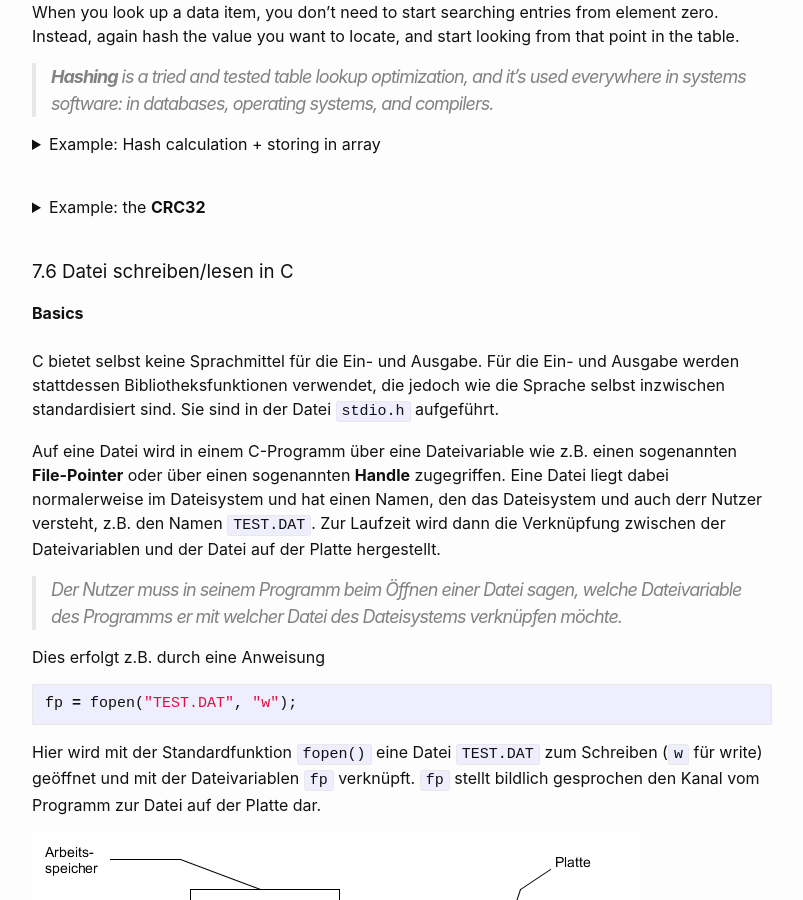
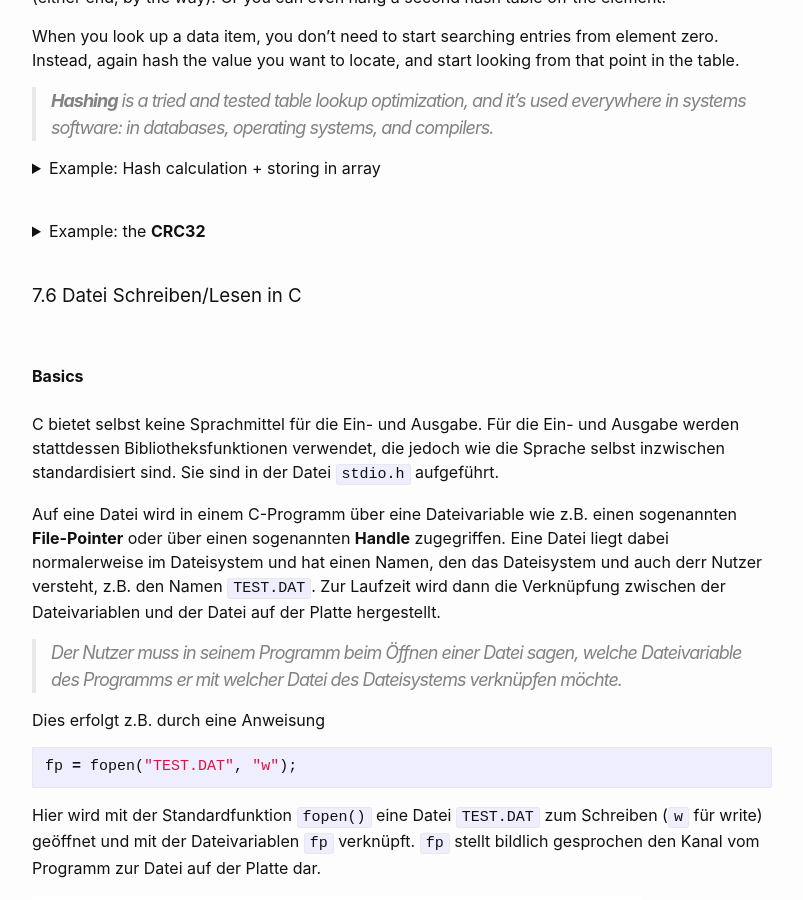
Before and after one commit to Hautaklyttn/progDocs, a Jekyll site: the page built from docs/articles/c_cpp.md, in a window 1280 px wide and 900 px high, scrolled down 78892 px. Shown: the whole window, without its empty margins (238-1041 px from the left). Built offline with Jekyll 4.4.1, drawn with Linux system fonts in a browser that asks for light colours; some of the changed text lies outside the part shown.

Commit message:
C update

```diff
--- a/docs/articles/c_cpp.md
+++ b/docs/articles/c_cpp.md
@@ -86,6 +86,7 @@ layout: default
 &nbsp;&nbsp;&nbsp;&nbsp;&nbsp; [<font size="-1">7.3 Digital Filter Implementation</font>](#ch7-3)
 &nbsp;&nbsp;&nbsp;&nbsp;&nbsp; [<font size="-1">7.4 Access file in .exe directory</font>](#ch7-4)
 &nbsp;&nbsp;&nbsp;&nbsp;&nbsp; [<font size="-1">7.5 Hash Tables</font>](#ch7-5)
+&nbsp;&nbsp;&nbsp;&nbsp;&nbsp; [<font size="-1">7.6 Datei schreiben/Lesen in C</font>](#ch7-6)
 
 ### 8. Warnings and Errors
 &nbsp;&nbsp;&nbsp;&nbsp;&nbsp; [<font size="-1">8.1 'Warning': no previous prototype for 'function'</font>](#ch8-1)
@@ -2979,7 +2980,8 @@ When you look up a data item, you don't need to start searching entries from ele
 &nbsp;
 
 <a name="ch7-6"></a>
-### 7.6 Datei schreiben/lesen in C
+### 7.6 Datei Schreiben/Lesen in C
+&nbsp;
 
 **Basics**
 &nbsp;
```
